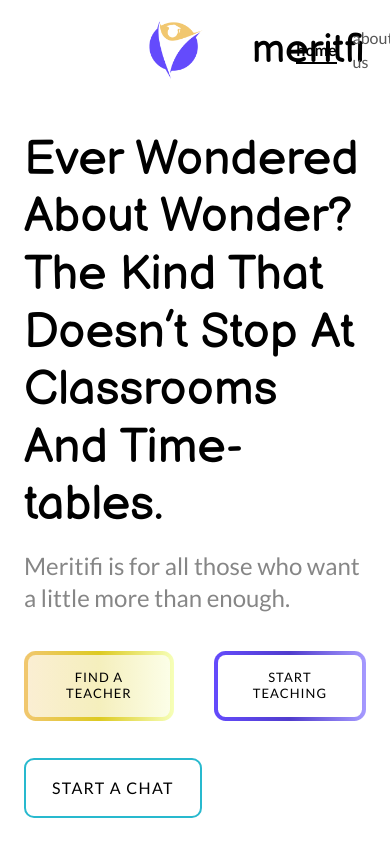
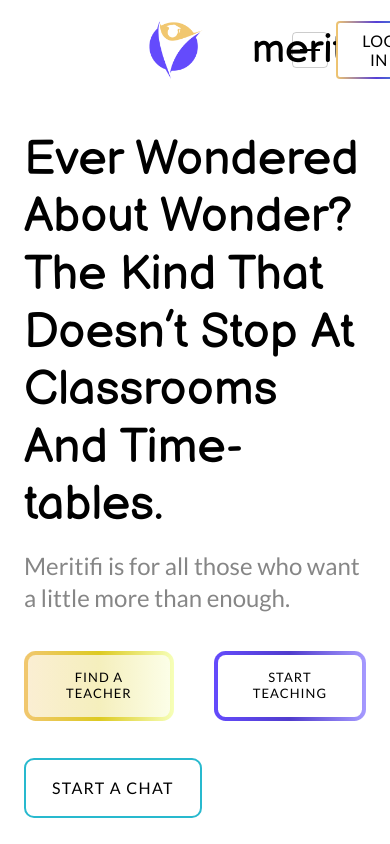
Before and after one commit to pranavdhawan/meritifi, a Next.js app: page /landing in a window 390 px wide. Shown: the top 844 px of the page. Built offline with nearby package versions, Linux system fonts and the light colour scheme.

Commit message:
responsive(header,magazine): mobile nav toggle; magazine mobile stack; checklist

```diff
--- a/ctx/history/figma-polishing.md
+++ b/ctx/history/figma-polishing.md
@@ -37,12 +37,12 @@
 ## Responsive checklist
 
 - [ ] Apply mobile tokens: H1 34px, H2 22px, btn1 20, btn2 13, text 16/13
-- [ ] Header: stack nav under logo; hamburger optional
+- [x] Header: stack nav under logo; hamburger optional
 - [ ] Hero: image above text; maintain bottom radius scale
 - [ ] How It Works: stack cards; maintain dashed connectors
 - [ ] Dashboard: stack left over right; bubbles reposition to not overlap
 - [ ] Tutors: 1-per-row on mobile; spacing 16
-- [ ] Magazine: vertical stack; ensure images keep aspect
+- [x] Magazine: vertical stack; ensure images keep aspect
 - [ ] Success: 1-per-row; spacing 12
 - [ ] College: inputs full-width; image below; CTA full-width
 - [ ] Footer: collapse columns; center-aligned; spacing 16
--- a/src/app/globals.css
+++ b/src/app/globals.css
@@ -101,6 +101,7 @@
 }
 
 @layer utilities {
+
   /* Mobile layout helpers */
   @media (max-width: 767px) {
     .mobile-stack {
--- a/src/app/landing/Nav.tsx
+++ b/src/app/landing/Nav.tsx
@@ -13,6 +13,7 @@
 
 export function LandingNav() {
   const [active, setActive] = useState<string>('hero')
+  const [open, setOpen] = useState(false)
 
   useEffect(() => {
     const observer = new IntersectionObserver(
@@ -35,11 +36,20 @@
   }, [])
 
   return (
-    <nav className="flex items-center gap-4 p-1">
+    <div className="flex items-center">
+      <button
+        className="sm:hidden inline-flex items-center justify-center w-9 h-9 rounded border border-black/20 mr-2"
+        aria-label="Toggle navigation"
+        onClick={() => setOpen((v) => !v)}
+      >
+        <span className="block w-5 h-[2px] bg-current" />
+      </button>
+      <nav className={`p-1 ${open ? 'flex flex-col gap-2' : 'hidden'} sm:flex sm:flex-row sm:items-center sm:gap-4`}>
         {LINKS.map((l, idx) => (
           <a
             key={`${l.label}-${idx}`}
             href={`#${l.id}`}
+            onClick={() => setOpen(false)}
             className={`ds-body-2 nav-underline transition-colors ${
               active === l.id ? 'text-black font-semibold active' : 'text-[#555] hover:text-black'
             }`}
@@ -48,5 +58,6 @@
           </a>
         ))}
       </nav>
+    </div>
   )
 }
--- a/src/app/landing/page.tsx
+++ b/src/app/landing/page.tsx
@@ -36,7 +36,10 @@
 
       {/* hero */}
       <section id="hero" className="w-[1440px] max-w-full mx-auto">
-        <div className="flex gap-5 max-sm:flex-col-reverse" style={{ height: 718 }}>
+        <div
+          className="flex gap-5 max-sm:flex-col-reverse"
+          style={{ height: 718 }}
+        >
           <div className="flex-1 pl-20 pt-[211px] max-sm:pt-8 max-sm:px-6">
             <h1 className="font-display text-[48px] leading-[1.2] text-black max-w-[621px]">
               Ever Wondered About Wonder? The Kind That Doesn’t Stop At
```
Lines whose indentation alone changed are shown as unchanged.
